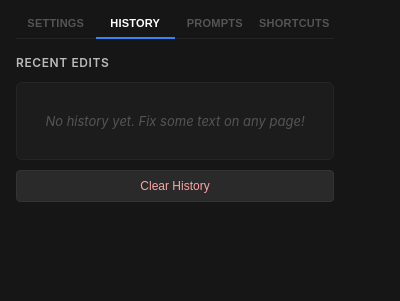
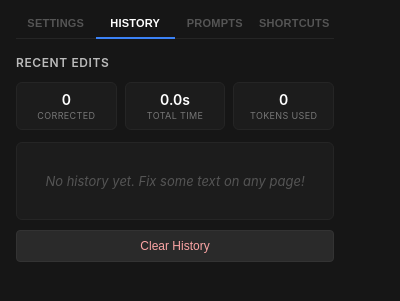
Before and after one commit to SanekxArcs/fix-errors-ex, a browser extension: page popup.html in a window 400 px wide. Both pictures are taken after a click on the button "HISTORY". Shown: the part 43-344 px from the top of the page. Drawn offline with Linux system fonts and the light colour scheme.

Commit message:
feat: add history stats display and update functionality in history view

```diff
--- a/popup.html
+++ b/popup.html
@@ -309,6 +309,35 @@
         font-style: italic;
       }
 
+      /* ── History Stats ── */
+      #history-stats {
+        display: flex;
+        gap: 8px;
+        margin-bottom: 12px;
+      }
+      .stat-box {
+        flex: 1;
+        background: #1c1c1c;
+        border: 1px solid #252525;
+        border-radius: 6px;
+        padding: 8px 6px;
+        text-align: center;
+      }
+      .stat-value {
+        display: block;
+        font-size: 14px;
+        font-weight: 600;
+        color: #fff;
+      }
+      .stat-label {
+        display: block;
+        font-size: 9px;
+        color: #777;
+        text-transform: uppercase;
+        letter-spacing: 0.04em;
+        margin-top: 2px;
+      }
+
       /* Custom scrollbar */
       ::-webkit-scrollbar { width: 8px; }
       ::-webkit-scrollbar-track { background: #161616; }
@@ -381,6 +410,20 @@
     <!-- History View -->
     <div id="history-view" class="view-container">
       <h3>Recent Edits</h3>
+      <div id="history-stats">
+        <div class="stat-box">
+          <span id="stat-count" class="stat-value">0</span>
+          <span class="stat-label">Corrected</span>
+        </div>
+        <div class="stat-box">
+          <span id="stat-time" class="stat-value">0s</span>
+          <span class="stat-label">Total Time</span>
+        </div>
+        <div class="stat-box">
+          <span id="stat-tokens" class="stat-value">0</span>
+          <span class="stat-label">Tokens Used</span>
+        </div>
+      </div>
       <div id="history-list"></div>
       <div class="flex-row">
         <button id="clear-history-btn" class="action-btn">Clear History</button>
--- a/popup.js
+++ b/popup.js
@@ -212,10 +212,32 @@ document.addEventListener("DOMContentLoaded", async () => {
     document.getElementById("shortcut-ai-prompt").textContent = aiPromptCmd?.shortcut || "Not set";
   }
 
+  function formatDuration(totalMs) {
+    const totalSeconds = totalMs / 1000;
+    if (totalSeconds < 60) return totalSeconds.toFixed(1) + "s";
+    const minutes = Math.floor(totalSeconds / 60);
+    const seconds = Math.round(totalSeconds % 60);
+    return minutes + "m " + seconds + "s";
+  }
+
+  function updateHistoryStats(history) {
+    const statCount = document.getElementById("stat-count");
+    const statTime = document.getElementById("stat-time");
+    const statTokens = document.getElementById("stat-tokens");
+
+    const totalTimeMs = history.reduce((sum, item) => sum + (item.responseTimeMs || 0), 0);
+    const totalTokens = history.reduce((sum, item) => sum + (item.tokens?.total || 0), 0);
+
+    statCount.textContent = history.length;
+    statTime.textContent = formatDuration(totalTimeMs);
+    statTokens.textContent = totalTokens.toLocaleString();
+  }
+
   // Function to render history
   async function renderHistory() {
     const { history = [] } = await chrome.storage.local.get("history");
     historyList.innerHTML = "";
+    updateHistoryStats(history);
 
     if (history.length === 0) {
       historyList.innerHTML = '<div class="empty-state">No history yet. Fix some text on any page!</div>';
```
